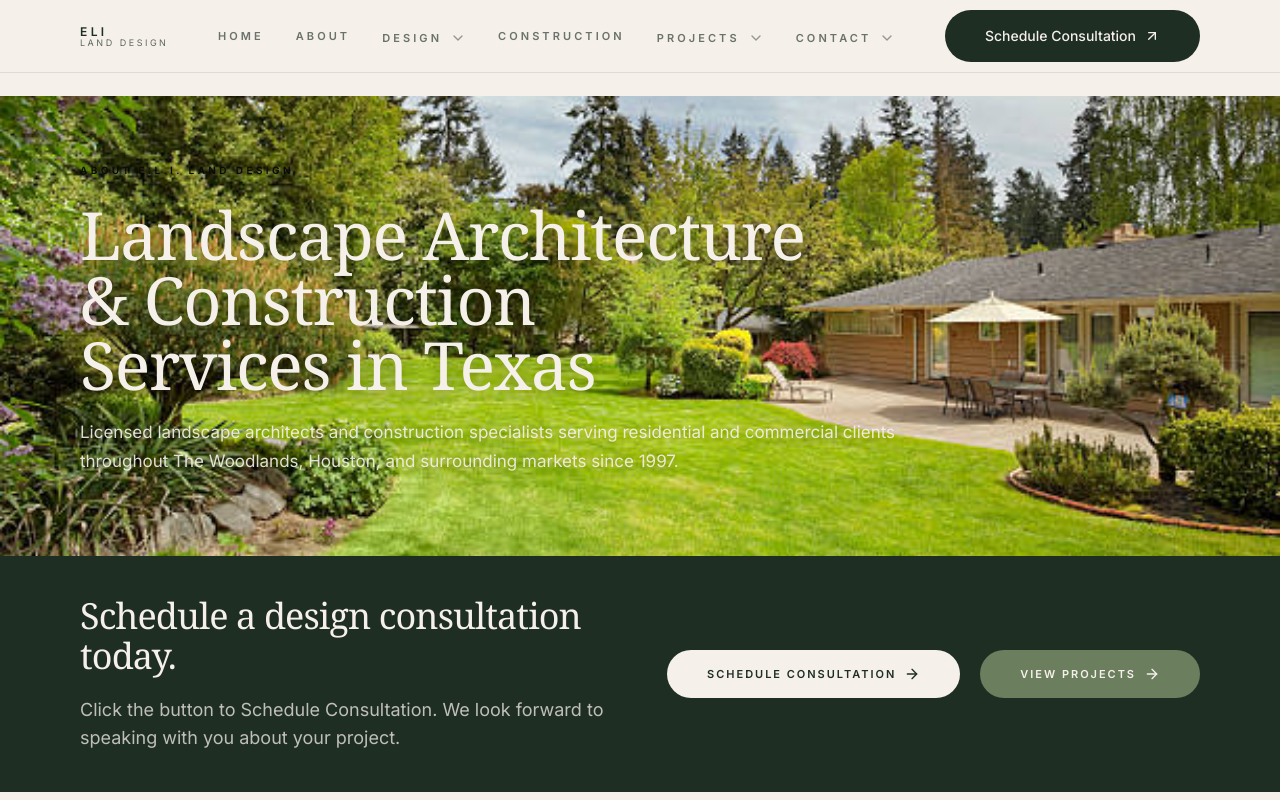
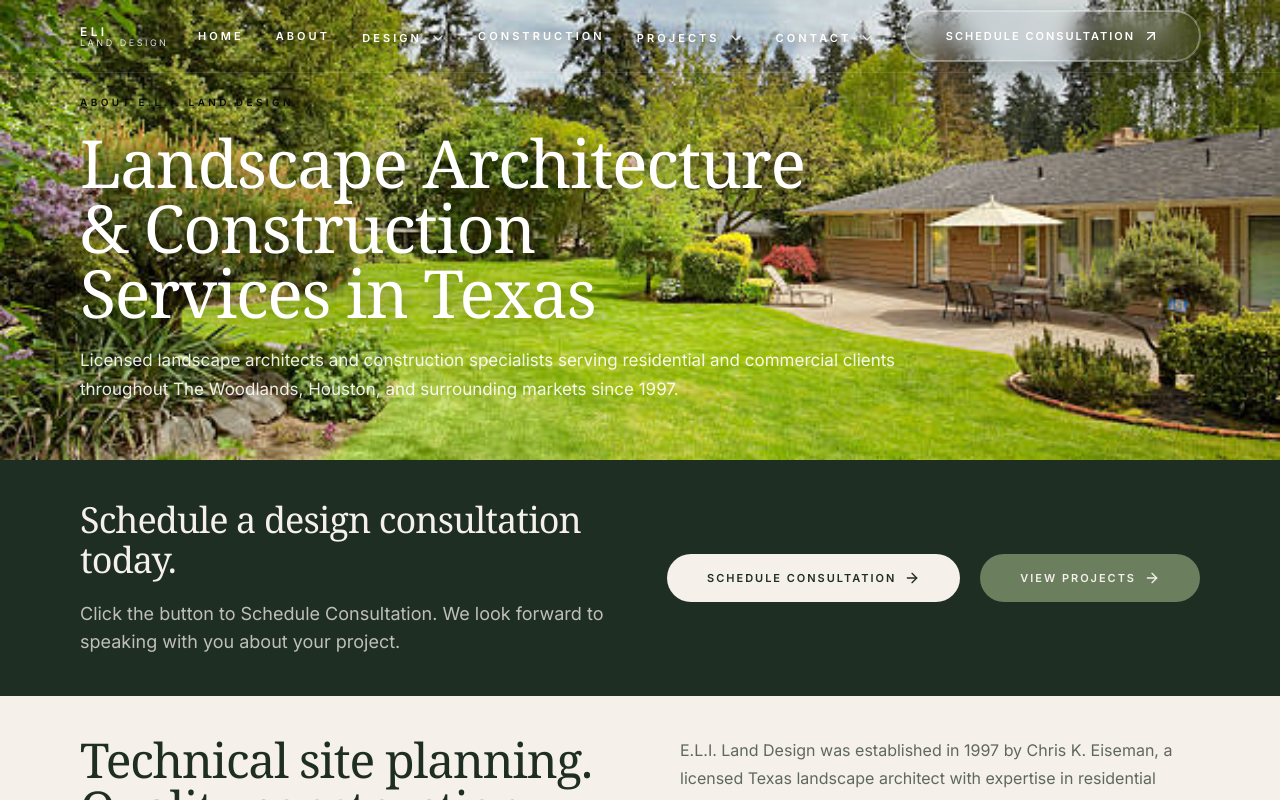
Before and after one commit to sentinelstechnologygroup-stack/eli-land-design-hybrid, a Next.js app: page /about in a window 1280 px wide. Shown: the top 800 px of the page. Built offline with nearby package versions, Linux system fonts and the light colour scheme.

Commit message:
Fix shared hero overlay, global hero H1 sizing, header contrast, and reviews cards

```diff
--- a/src/app/globals.css
+++ b/src/app/globals.css
@@ -136,24 +136,17 @@
   }
 }
 
-.custom-review-scroll {
+.review-scroll {
   scrollbar-width: thin;
   scrollbar-color: rgba(255,255,255,0.28) transparent;
 }
-
-.custom-review-scroll::-webkit-scrollbar {
-  width: 8px;
+.review-scroll::-webkit-scrollbar {
+  width: 6px;
 }
-
-.custom-review-scroll::-webkit-scrollbar-track {
+.review-scroll::-webkit-scrollbar-track {
   background: transparent;
 }
-
-.custom-review-scroll::-webkit-scrollbar-thumb {
-  background: rgba(255,255,255,0.24);
-  border-radius: 999px;
+.review-scroll::-webkit-scrollbar-thumb {
+  background: rgba(255,255,255,0.28);
+  border-radius: 9999px;
 }
-
-.custom-review-scroll::-webkit-scrollbar-thumb:hover {
-  background: rgba(255,255,255,0.34);
-}
--- a/src/components/PageShell.jsx
+++ b/src/components/PageShell.jsx
@@ -1,10 +1,9 @@
-// src/components/PageShell.jsx
 "use client";
 
 import React, { useEffect } from "react";
 import CTAStrip from "./shared/CTAStrip";
 import BottomCTA from "./shared/BottomCTA";
-import HeroBanner from "./shared/HeroBanner";
+import PageHero from "./shared/PageHero";
 
 export default function PageShell({
   hero = false,
@@ -22,23 +21,25 @@
 
   useEffect(() => {
     if (typeof document === "undefined") return;
-    document.body.dataset.eliPageMode = hasHero ? "hero" : "standard";
+
+    const cls = "eli-has-hero";
+    if (hasHero) document.body.classList.add(cls);
+    else document.body.classList.remove(cls);
+
     return () => {
-      document.body.dataset.eliPageMode = "standard";
+      document.body.classList.remove(cls);
     };
   }, [hasHero]);
 
   return (
     <main className="bg-[#F5F0EA]">
       {hasHero ? (
-        <HeroBanner
-          image={heroImage}
-          imageAlt={typeof title === "string" ? title : "ELI Land Design"}
-          eyebrow={eyebrow}
+        <PageHero
+          label={eyebrow}
           title={title}
           subtitle={subtitle}
-          extras={heroExtras}
-          bodyClassName="pt-[calc(var(--eli-header-height)+1.25rem)] md:pt-[calc(var(--eli-header-height)+1.75rem)]"
+          image={heroImage}
+          heroExtras={heroExtras}
         />
       ) : null}
 
@@ -46,7 +47,7 @@
 
       <div>{children}</div>
 
-      {!hasHero && showBottomCta ? <BottomCTA {...bottomCtaProps} /> : null}
+      {showBottomCta && !hasHero ? <BottomCTA {...bottomCtaProps} /> : null}
     </main>
   );
 }
--- a/src/components/SiteHeader.jsx
+++ b/src/components/SiteHeader.jsx
@@ -10,11 +10,6 @@
 import { NAV, ROUTES } from "./utils/routes";
 import { trackCTA, trackLeadIntent } from "@/lib/intelligence";
 
-/**
- * SiteHeader is "dumb":
- * - It does NOT decide hero/non-hero by route.
- * - Layout decides that and passes heroUnderHeader.
- */
 export default function SiteHeader({ currentPageName, heroUnderHeader = false }) {
   const [scrolled, setScrolled] = useState(false);
   const [mobileOpen, setMobileOpen] = useState(false);
@@ -23,34 +18,31 @@
   const pathname = usePathname();
 
   useEffect(() => {
-    const handleScroll = () => setScrolled(window.scrollY > 60);
+    const handleScroll = () => setScrolled(window.scrollY > 10);
     window.addEventListener("scroll", handleScroll, { passive: true });
     return () => window.removeEventListener("scroll", handleScroll);
   }, []);
 
-  // Close mobile menu on route change
   useEffect(() => {
     setMobileOpen(false);
     setOpenMenu(null);
   }, [pathname]);
 
   const heroMode = Boolean(heroUnderHeader);
-
+  const heroTop = heroMode && !scrolled;
   const HEADER_CONTAINER = "max-w-[1440px] mx-auto px-6 md:px-12 lg:px-20";
 
   const headerBase =
-    "fixed top-0 left-0 right-0 z-[1000] transition-colors duration-300";
+    "fixed top-0 left-0 right-0 z-[1000] transition-[background-color,border-color,box-shadow] duration-300";
 
-  const headerBg =
-    heroMode && !scrolled
-      ? "bg-transparent"
-      : "bg-[#F5F0EA] border-b border-[#1F2E23]/10";
+  const headerChrome = heroTop
+    ? "border-b border-white/10 bg-transparent shadow-none"
+    : "border-b border-[#1F2E23]/10 bg-[#F5F0EA] shadow-[0_8px_20px_rgba(0,0,0,0.08)]";
 
-  const textColor = heroMode && !scrolled ? "text-white" : "text-[#1F2E23]";
-  const navText =
-    heroMode && !scrolled
-      ? "text-white/80 hover:text-white"
-      : "text-[#1F2E23]/65 hover:text-[#1F2E23]";
+  const textColor = heroTop ? "text-white" : "text-[#1F2E23]";
+  const navTone = heroTop
+    ? "text-white hover:text-white drop-shadow-[0_2px_6px_rgba(0,0,0,0.55)]"
+    : "text-[#1F2E23] hover:text-[#1F2E23]";
 
   const MOBILE_SECTIONS = useMemo(() => {
     const design = NAV.find((n) => n.label === "Design");
@@ -72,21 +64,15 @@
   };
 
   return (
-    <header ref={headerRef} className={`${headerBase} ${headerBg}`}>
+    <header ref={headerRef} className={`${headerBase} ${headerChrome}`}>
       <div className={`${HEADER_CONTAINER} h-[72px] flex items-center justify-between`}>
-        {/* Brand */}
         <Link href={ROUTES.home} className={`flex items-center gap-3 ${textColor}`}>
           <div className="leading-none">
-            <div className="font-sans-clean font-semibold tracking-[0.28em] text-[12px]">
-              ELI
-            </div>
-            <div className="text-[9px] tracking-[0.28em] uppercase opacity-70">
-              Land Design
-            </div>
+            <div className="font-sans-clean font-semibold tracking-[0.28em] text-[12px]">ELI</div>
+            <div className="text-[9px] tracking-[0.28em] uppercase opacity-85">Land Design</div>
           </div>
         </Link>
 
-        {/* Desktop nav */}
         <nav className="hidden lg:flex items-center gap-8">
           {NAV.map((item) => {
             if (item.children?.length) {
@@ -100,10 +86,10 @@
                 >
                   <button
                     type="button"
-                    className={`text-[11px] tracking-[0.28em] uppercase font-sans-clean font-semibold transition-colors inline-flex items-center gap-2 ${navText}`}
+                    className={`text-[11px] tracking-[0.28em] uppercase font-sans-clean font-semibold transition-colors inline-flex items-center gap-2 ${navTone}`}
                   >
                     {item.label}
-                    <ChevronDown className="w-4 h-4 opacity-70" />
+                    <ChevronDown className="w-4 h-4 opacity-85" />
                   </button>
 
                   <AnimatePresence>
@@ -122,10 +108,10 @@
                               href={c.href}
                               className="flex items-center justify-between px-4 py-3 rounded-xl hover:bg-[#1F2E23]/5 transition"
                             >
-                              <span className="text-[12px] text-[#1F2E23]/75 font-sans-clean">
+                              <span className="text-[12px] text-[#1F2E23]/88 font-sans-clean font-medium">
                                 {c.label}
                               </span>
-                              <ArrowUpRight className="w-4 h-4 text-[#1F2E23]/45" />
+                              <ArrowUpRight className="w-4 h-4 text-[#1F2E23]/55" />
                             </Link>
                           ))}
                         </div>
@@ -140,20 +126,20 @@
               <Link
                 key={item.label}
                 href={item.href}
-                className={`text-[11px] tracking-[0.28em] uppercase font-sans-clean font-semibold transition-colors ${navText}`}
+                className={`text-[11px] tracking-[0.28em] uppercase font-sans-clean font-semibold transition-colors ${navTone}`}
               >
                 {item.label}
               </Link>
             );
           })}
         </nav>
-        {/* Desktop CTA */}
+
         <div className="hidden lg:flex items-center">
           <Button
             asChild
-            variant={heroMode && !scrolled ? "frosted" : "primary"}
+            variant={heroTop ? "frosted" : "primary"}
             size="cta"
-            className={heroMode && !scrolled ? "ring-1 ring-white/25" : ""}
+            className={heroTop ? "ring-1 ring-white/30" : ""}
           >
             <Link
               href={ROUTES.contact}
@@ -165,22 +151,22 @@
           </Button>
         </div>
 
-        {/* Mobile toggle */}
         <button
           type="button"
-          className="lg:hidden inline-flex items-center justify-center w-11 h-11 rounded-2xl border border-[#1F2E23]/10 bg-white/70"
+          className={`lg:hidden inline-flex items-center justify-center w-11 h-11 rounded-2xl border ${
+            heroTop ? "border-white/25 bg-white/10 backdrop-blur-md" : "border-[#1F2E23]/10 bg-white"
+          }`}
           onClick={() => setMobileOpen((v) => !v)}
           aria-label="Toggle menu"
         >
           {mobileOpen ? (
-            <X className="w-5 h-5 text-[#1F2E23]/70" />
+            <X className={`w-5 h-5 ${heroTop ? "text-white" : "text-[#1F2E23]"}`} />
           ) : (
-            <Menu className="w-5 h-5 text-[#1F2E23]/70" />
+            <Menu className={`w-5 h-5 ${heroTop ? "text-white" : "text-[#1F2E23]"}`} />
           )}
         </button>
       </div>
 
-      {/* Mobile menu */}
       <AnimatePresence>
         {mobileOpen ? (
           <>
@@ -224,13 +210,13 @@
                         <Link
                           key={it.label}
                           href={it.href}
-                          className="block px-4 py-3 rounded-2xl bg-white border border-[#1F2E23]/10 text-[#1F2E23]/75 hover:text-[#1F2E23] hover:bg-[#1F2E23]/5 transition"
+                          className="block px-4 py-3 rounded-2xl bg-white border border-[#1F2E23]/10 text-[#1F2E23]/88 hover:text-[#1F2E23] hover:bg-[#1F2E23]/5 transition"
                         >
                           <div className="flex items-center justify-between">
                             <span className="text-[12px] font-sans-clean font-semibold">
                               {it.label}
                             </span>
-                            <ArrowUpRight className="w-4 h-4 text-[#1F2E23]/40" />
+                            <ArrowUpRight className="w-4 h-4 text-[#1F2E23]/50" />
                           </div>
                         </Link>
                       ))}
--- a/src/components/shared/PageHero.jsx
+++ b/src/components/shared/PageHero.jsx
@@ -1,70 +1,64 @@
 // src/components/shared/PageHero.jsx
 import React from "react";
-import Link from "next/link";
-import { ArrowUpRight } from "lucide-react";
-import { Button } from "@/components/ui/button";
 
-/**
- * PageHero — standardized full-bleed hero/banner that sits behind the fixed header.
- * ✅ Matches your existing tone: serif-display headline, clean sans subcopy, restrained overlay.
- */
+const HERO_TITLE_CLASS =
+  "max-w-[24ch] font-serif-display text-[2.6rem] sm:text-[3.1rem] md:text-[3.55rem] lg:text-[3.9rem] xl:text-[4.15rem] font-light leading-[0.98] tracking-[-0.02em] text-white [text-wrap:balance] [text-shadow:0_2px_16px_rgba(0,0,0,0.34)]";
+
 export default function PageHero({
   label,
   title,
   subtitle,
   image,
-  heightClass = "min-h-[80vh] md:min-h-[88vh]",
-  overlayClass = "bg-black/45",
+  heroExtras = null,
+  heightClass = "h-[56vh] min-h-[460px] max-h-[740px]",
   contentMax = "max-w-[1440px]",
-  align = "left", // "left" | "center"
-  ctaLabel,
-  ctaHref,
+  titleClassName = "",
+  subtitleClassName = "",
 }) {
-  const alignWrap =
-    align === "center" ? "items-center text-center" : "items-start text-left";
-
   return (
-    <section className={`relative w-full ${heightClass} overflow-hidden`}>
-      <div className="absolute inset-0">
+    <section className={`relative w-full overflow-hidden ${heightClass}`}>
+      {image ? (
         <img
           src={image}
           alt=""
-          className="h-full w-full object-cover"
+          className="absolute inset-0 h-full w-full object-cover object-center"
           loading="eager"
+          decoding="async"
         />
-        <div className={`absolute inset-0 ${overlayClass}`} />
-      </div>
+      ) : (
+        <div className="absolute inset-0 bg-[#1F2E23]" />
+      )}
 
-      <div className={`${contentMax} mx-auto px-6 md:px-12 lg:px-20`}>
-        <div className={`relative pt-32 md:pt-40 pb-20 ${alignWrap}`}>
+      <div className="absolute inset-0 bg-[#102018]/48" />
+      <div className="absolute inset-0 bg-gradient-to-b from-[#09110D]/72 via-[#102018]/28 to-[#102018]/70" />
+      <div className="absolute inset-0 bg-gradient-to-r from-[#0F1B15]/28 via-transparent to-[#0F1B15]/10" />
+      <div className="absolute inset-x-0 bottom-0 h-[34%] bg-gradient-to-t from-[#102018]/84 to-transparent" />
+
+      <div className="absolute inset-0">
+        <div className={`${contentMax} mx-auto h-full px-6 md:px-12 lg:px-20`}>
+          <div className="flex h-full items-end pb-12 md:pb-14">
+            <div className="w-full max-w-5xl">
               {label ? (
-            <div className="text-[10px] tracking-[0.3em] uppercase font-sans-clean font-semibold text-white/70 mb-8">
+                <div className="mb-5 font-sans-clean text-[10px] font-semibold uppercase tracking-[0.34em] text-white/84">
                   {label}
                 </div>
               ) : null}
 
               {title ? (
-            <h1 className="font-serif-display text-white text-5xl md:text-7xl font-light tracking-tight leading-[1.02] max-w-[18ch]">
-              {title}
-            </h1>
+                <h1 className={`${HERO_TITLE_CLASS} ${titleClassName}`.trim()}>{title}</h1>
               ) : null}
 
               {subtitle ? (
-            <p className="mt-8 text-white/80 font-sans-clean text-sm md:text-base leading-[1.8] max-w-[62ch]">
+                <p
+                  className={`mt-5 max-w-[54rem] font-sans-clean text-sm leading-[1.72] text-white/90 md:text-[17px] ${subtitleClassName}`.trim()}
+                >
                   {subtitle}
                 </p>
               ) : null}
 
-          {ctaLabel && ctaHref ? (
-            <div className="mt-12">
-              <Button asChild variant="ctaOutline" size="cta">
-                <Link href={ctaHref}>
-                  {ctaLabel}
-                  <ArrowUpRight className="w-3 h-3" />
-                </Link>
-              </Button>
+              {heroExtras ? <div className="mt-8">{heroExtras}</div> : null}
             </div>
-          ) : null}
+          </div>
         </div>
       </div>
     </section>
```
Also changed, not shown: src/components/home/HeroSection.jsx (+85 -14 lines), src/components/pages/Reviews.jsx (+12 -13 lines). Lines whose indentation alone changed are shown as unchanged.
